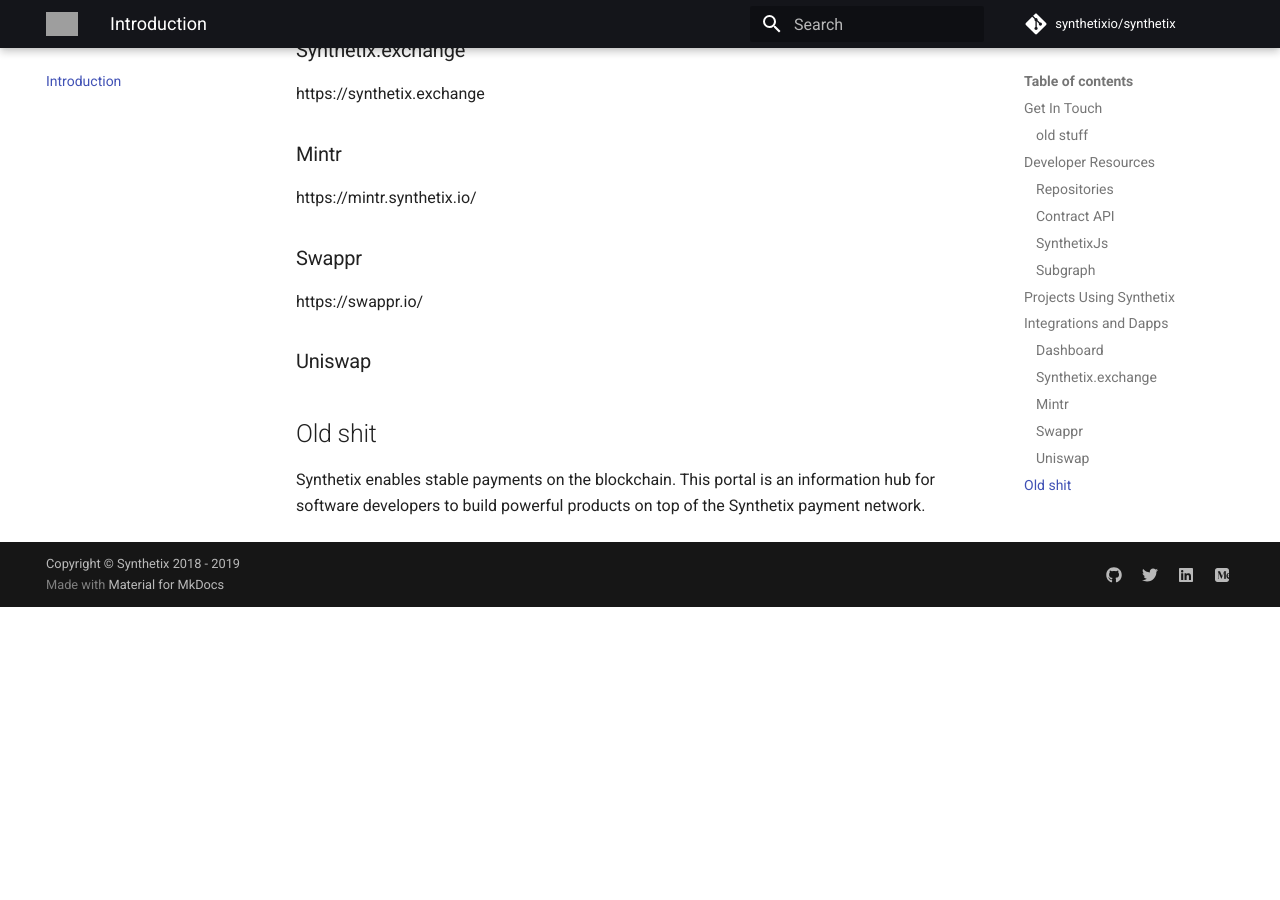
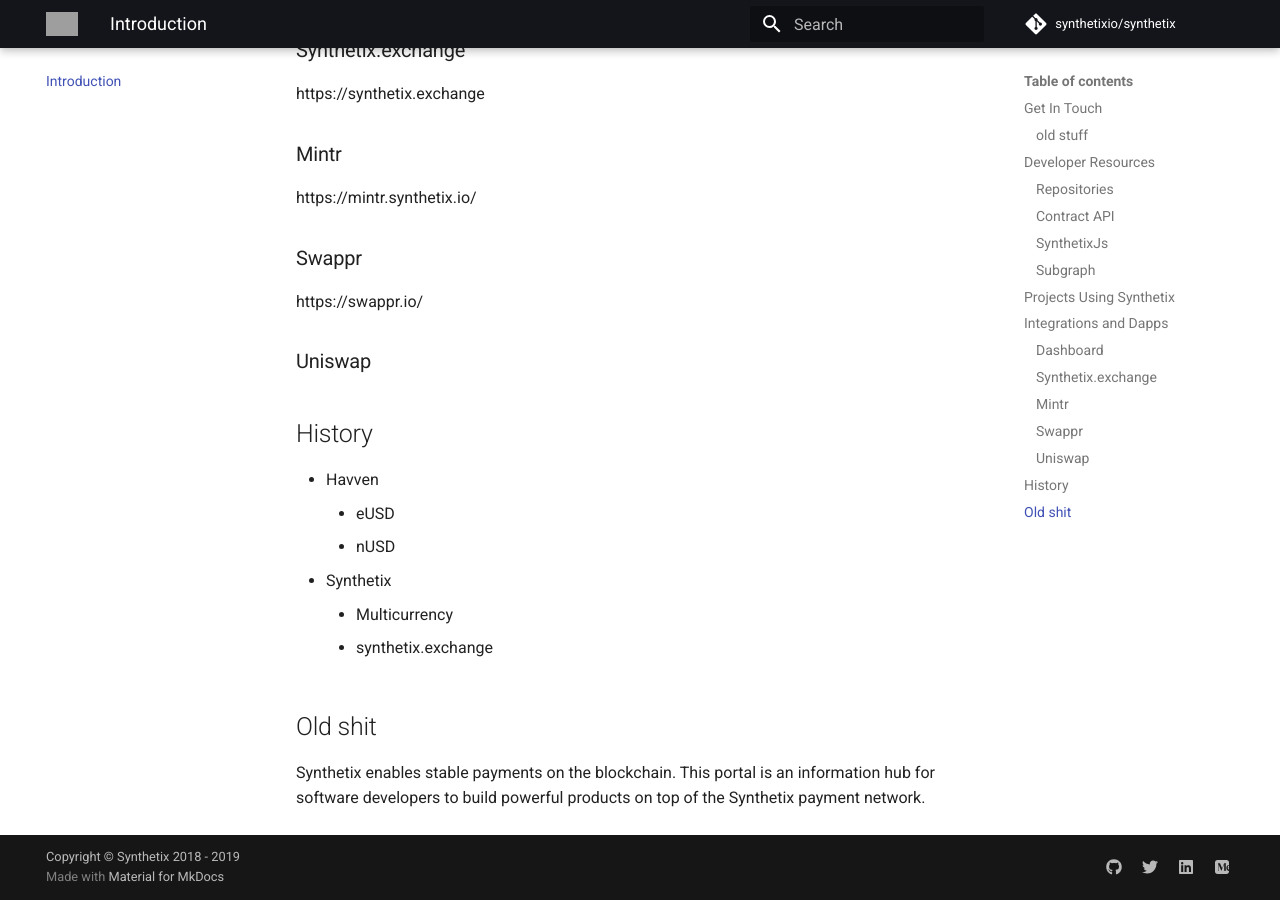
Before and after one commit to Synthetixio/synthetix, an MkDocs documentation site: the page built from docs/index.md, in a window 1280 px wide and 900 px high, scrolled down 1686 px. Built offline with MkDocs 1.6.1 and Material for MkDocs 9.7.7, drawn with Linux system fonts in a browser that asks for light colours; comment, search, counter and statistics services are not loaded; before the commit the page ends 2293 px from its top, so only the background shows below that; grey boxes are pictures that could not be loaded.

Commit message:
Placeholder pages to be filled in.

```diff
--- a/docs/index.md
+++ b/docs/index.md
@@ -62,6 +62,14 @@
 
 ### Uniswap
 
+## History
+
+* Havven
+    * eUSD
+    * nUSD
+* Synthetix
+    * Multicurrency
+    * synthetix.exchange
 
 ## Old shit
 
```
Also changed, not shown: docs/incentives.md (added, +4 -0 lines), docs/synthetix-network-token.md (added, +4 -0 lines), docs/synths.md (added, +4 -0 lines).
